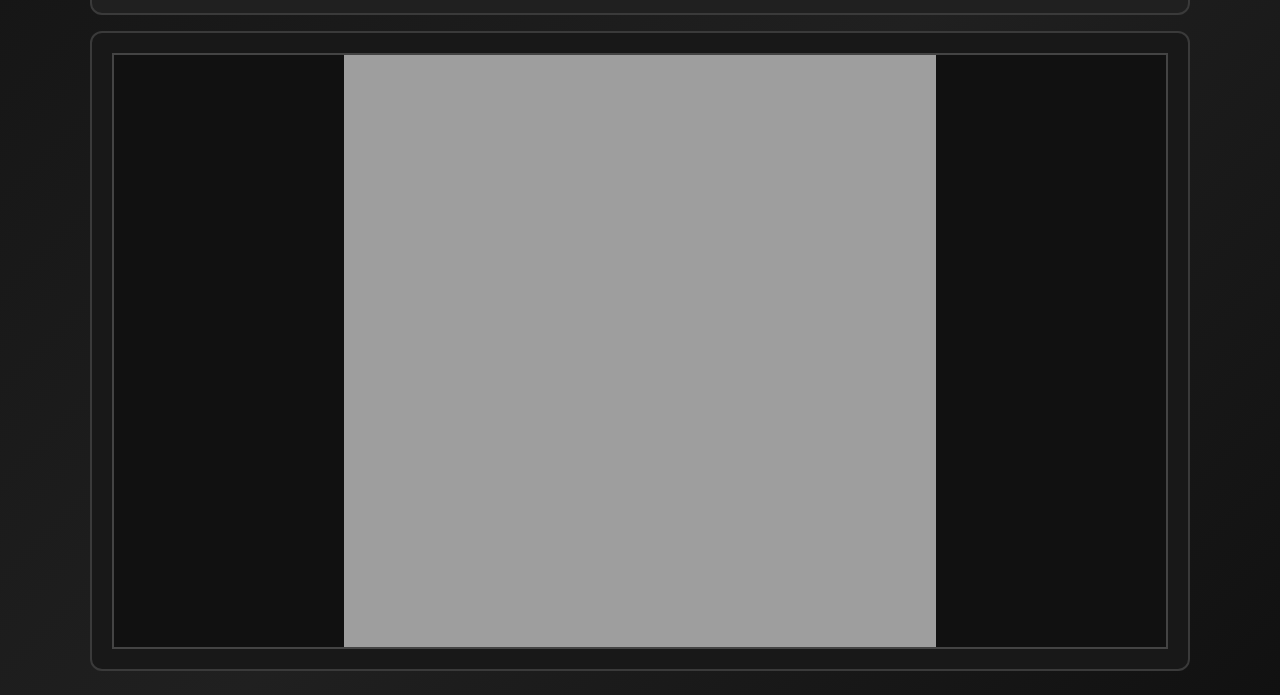
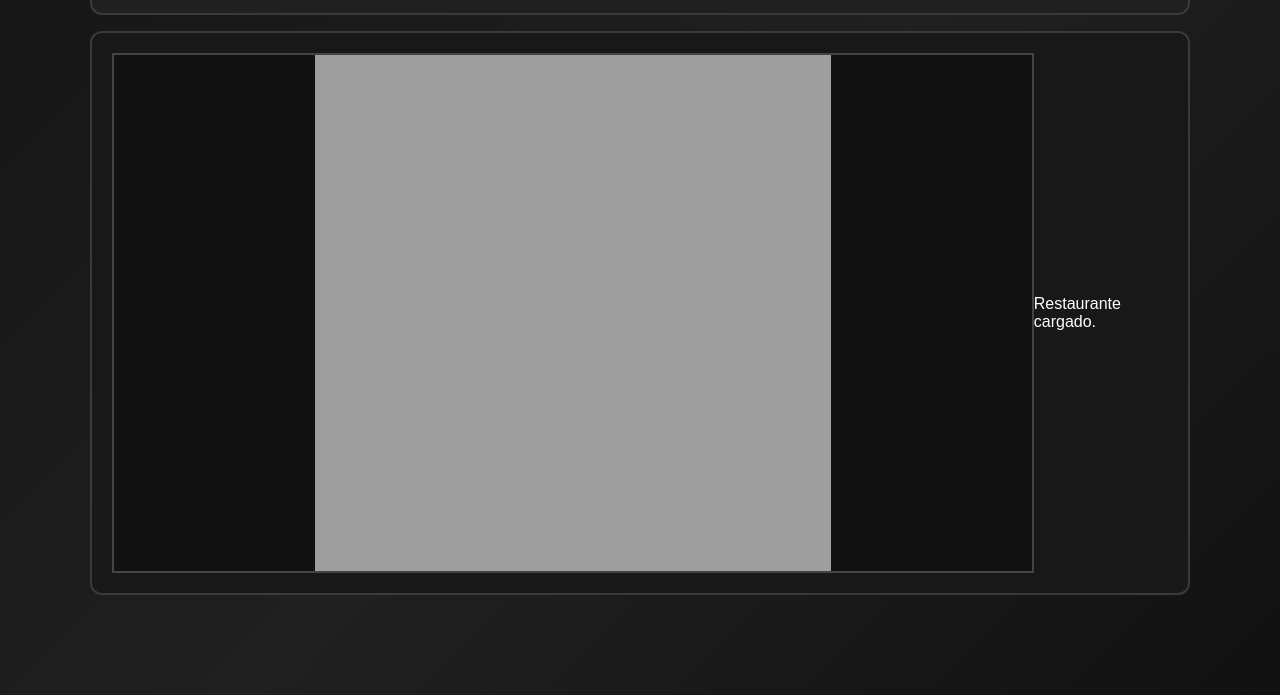
Before and after one commit to ebastos-14/chat-BotEB14-FoodTV, a website with bundled scripts: page client/index.html in a window 1280 px wide. Shown: the part 105-800 px from the top of the page. Built offline with nearby package versions, Linux system fonts and the light colour scheme; files whose address does not match are found by name.

Commit message:
Add game status div to index.html

```diff
--- a/client/index.html
+++ b/client/index.html
@@ -45,6 +45,10 @@
           aria-label="Juego chat-BotEB14-FoodTV"
         ></canvas>
       </div>
+
+      <div id="game-status">
+        Cargando restaurante...
+      </div>
     </section>
   </main>
 
```
